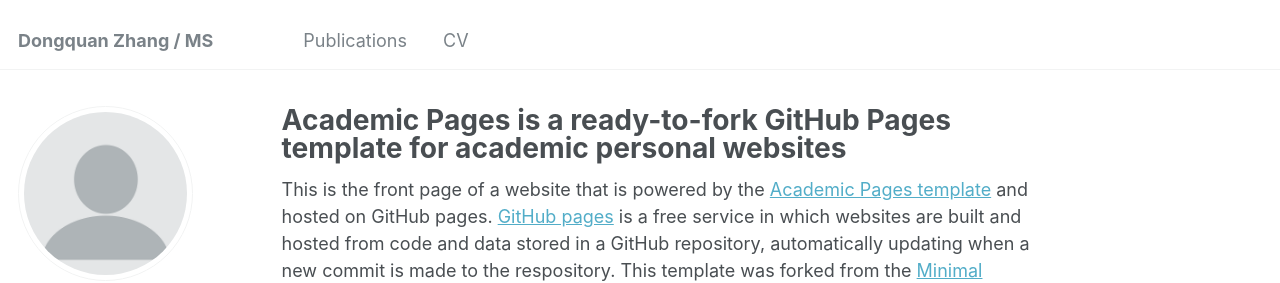
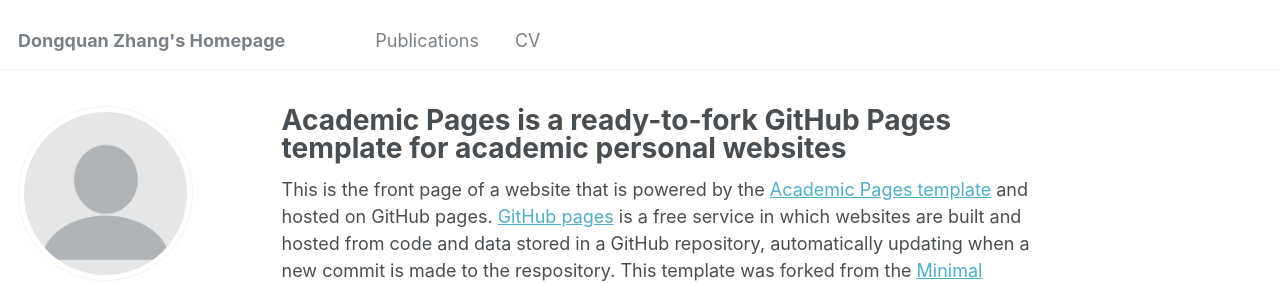
Before and after one commit to PhilipZhang0907/PhilipZhang0907.github.io, a Jekyll site: the page built from _pages/about.md, in a window 1280 px wide. Shown: the top 283 px of the page. Built offline with Jekyll 4.4.1, drawn with Linux system fonts in a browser that asks for light colours; some web fonts are replaced.

Commit message:
Update _config.yml

```diff
--- a/_config.yml
+++ b/_config.yml
@@ -8,7 +8,7 @@
 
 # Basic Site Settings
 locale                   : "China"
-title                    : "Dongquan Zhang / MS"
+title                    : "Dongquan Zhang's Homepage"
 title_separator          : "-"
 name                     : &name "Dongquan Zhang"
 description              : &description "personal description"
```
